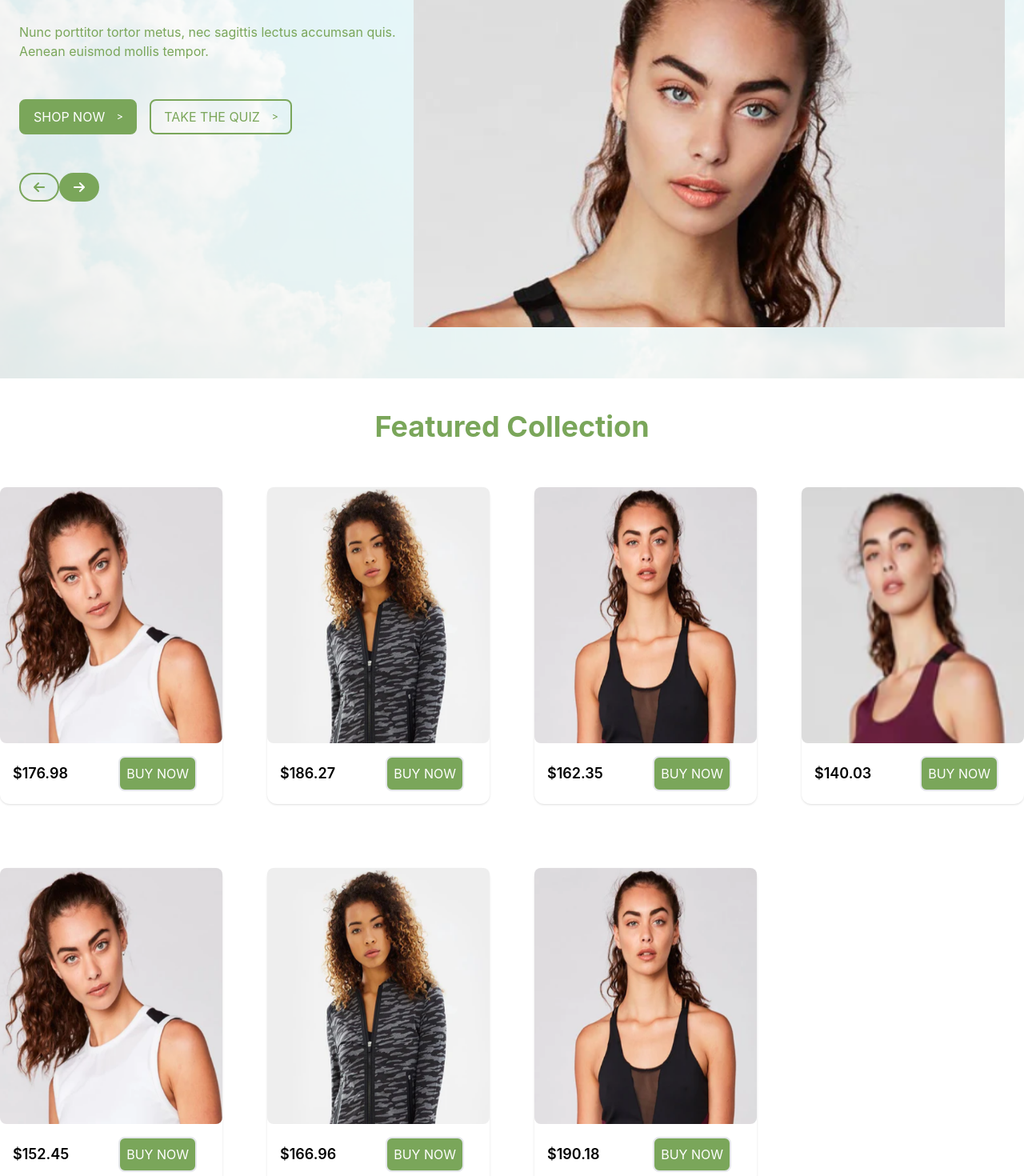
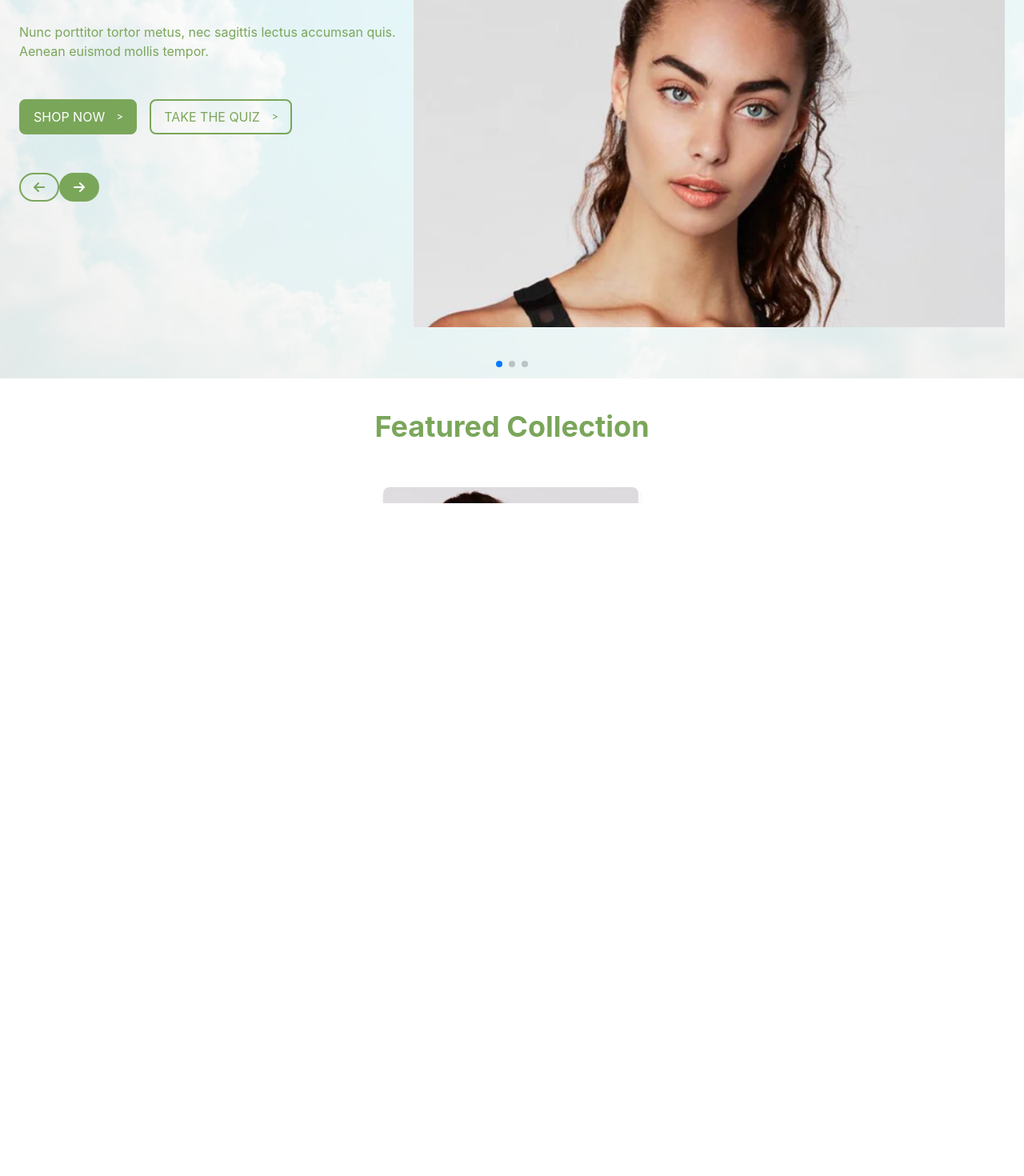
Before and after one commit to fer79/gamm-app, a React (Create React App) app: page / in a window 1280 px wide. Shown: the part 260-1730 px from the top of the page at 80% size. After the commit the page ends 889 px from the top, so only its background shows below. Built offline with nearby package versions, Linux system fonts and the light colour scheme.

Commit message:
hero-section

```diff
--- a/public/index.html
+++ b/public/index.html
@@ -1,7 +1,7 @@
 <!DOCTYPE html>
 <html lang="en">
   <head>
-    <!-- Minutos: 420 -->
+    <!-- Minutos: 1020 -->
     <meta charset="utf-8" />
     <link rel="icon" href="%PUBLIC_URL%/favicon.ico" />
     <meta name="viewport" content="width=device-width, initial-scale=1" />
--- a/src/App.jsx
+++ b/src/App.jsx
@@ -1,7 +1,7 @@
+import Link from './Components/Link';
+import Product from './Components/Product';
 import CartModal from './Components/CartModal';
-import Product from './Components/Product';
-import PrimaryButton from './Components/PrimaryButton';
-import SecondaryButton from './Components/SecondaryButton';
+import HeroSection from './Components/HeroSection';
 
 export default function App() {
 
@@ -9,46 +9,42 @@ export default function App() {
     <div className="relative flex min-h-screen flex-col overflow-hidden bg-white">
       <div className="text-white bg-bud-green text-center">30% OFF ALL ORDERS UNTIL 4/27</div>
       <nav className="flex flex-wrap justify-center text-bud-green py-4">
-      <div className="ml-auto">
-        <a className="px-4 underline font-bold decoration-2" href="#">HOME</a>
-        <a className="px-4 hover:text-lime-300" href="#">ITEM 1</a>
-        <a className="px-4 hover:text-lime-300" href="#">ITEM 2</a>
-        <a className="px-4 hover:text-lime-300" href="#">ITEM 3</a>
-        <a className="px-4 hover:text-lime-300" href="#">ITEM 4</a>
-        <a className="px-4 hover:text-lime-300" href="#">ITEM 5</a>
+        <div className="hidden sm:block ml-auto">
+          <Link value="HOME" active='active'></Link>
+          <Link value="ITEM 1"></Link>
+          <Link value="ITEM 2"></Link>
+          <Link value="ITEM 3"></Link>
+          <Link value="ITEM 4"></Link>
+          <Link value="ITEM 5"></Link>
         </div>
+        <div className="sm:hidden pl-2">Si</div>
         <div className="ml-auto"><CartModal></CartModal></div>
       </nav>
       <div className="bg-cover bg-center bg-fixed bg-sky-banner">
-      <div className="container mx-auto px-6 flex relative py-16 text-bud-green">
-        <div className="sm:w-2/3 lg:w-2/5 flex flex-col relative">
-          <h1 className="text-2xl sm:text-6xl">Lorem ipsum dolor sit amet</h1>
-          <p className="text-sm sm:text-base my-6">Nunc porttitor tortor metus, nec sagittis lectus accumsan quis. Aenean euismod mollis tempor.</p>
-          <div className="flex my-6">
-            <PrimaryButton value='Shop Now'></PrimaryButton>
-            <SecondaryButton value='Take the Quiz'></SecondaryButton>
-          </div>
-          <div className="flex my-6">
-            <a href="#" className="py-2 px-4 rounded-full bg-transparent border-2 border-bud-green hover:bg-lime-300 hover:border-lime-300"><svg xmlns="http://www.w3.org/2000/svg" viewBox="0 0 448 512" className="h-3 sm:h-4 fill-current text-bud-green"><path d="M9.4 233.4c-12.5 12.5-12.5 32.8 0 45.3l160 160c12.5 12.5 32.8 12.5 45.3 0s12.5-32.8 0-45.3L109.2 288 416 288c17.7 0 32-14.3 32-32s-14.3-32-32-32l-306.7 0L214.6 118.6c12.5-12.5 12.5-32.8 0-45.3s-32.8-12.5-45.3 0l-160 160z"/></svg></a>
-            <a href="#" className="py-2 px-4 rounded-full bg-bud-green border-2 border-bud-green  mr-4 hover:bg-lime-300"><svg xmlns="http://www.w3.org/2000/svg" viewBox="0 0 448 512" className="h-3 sm:h-4 fill-current text-white"><path d="M438.6 278.6c12.5-12.5 12.5-32.8 0-45.3l-160-160c-12.5-12.5-32.8-12.5-45.3 0s-12.5 32.8 0 45.3L338.8 224 32 224c-17.7 0-32 14.3-32 32s14.3 32 32 32l306.7 0L233.4 393.4c-12.5 12.5-12.5 32.8 0 45.3s32.8 12.5 45.3 0l160-160z"/></svg></a>
-          </div>
-        </div>
-        <div className="hidden sm:block sm:w-1/3 lg:w-3/5 relative">
-          <img src="/img/product-1.png" className="m-auto"/>
-        </div>
-      </div>
+        <HeroSection></HeroSection>
       </div>
       <div className="text-center pt-10">
         <h1 className="font-bold text-4xl mb-4 text-bud-green">Featured Collection</h1>
       </div>
       <section className="w-fit mx-auto grid grid-cols-1 md:grid-cols-2 lg:grid-cols-4 justify-items-center justify-center gap-y-20 gap-x-14 mt-10 mb-5">
-      <Product productImg='/img/product-2.png' price='$176.98'></Product>
-      <Product productImg='/img/product-3.png' price='$186.27'></Product>
-      <Product productImg='/img/product-4.png' price='$162.35'></Product>
-      <Product productImg='/img/product-5.png' price='$140.03'></Product>
-      <Product productImg='/img/product-2.png' price='$152.45'></Product>
-      <Product productImg='/img/product-3.png' price='$166.96'></Product>
-      <Product productImg='/img/product-4.png' price='$190.18'></Product>
+        <div className="swiper-pagination">
+          <Product id='1' productImg='/img/product-2.png' price='176.98'></Product>
+          <Product id='2' productImg='/img/product-3.png' price='186.27'></Product>
+          <Product id='3' productImg='/img/product-4.png' price='162.35'></Product>
+          <Product id='4' productImg='/img/product-5.png' price='140.03'></Product>
+          <Product id='5' productImg='/img/product-2.png' price='152.45'></Product>
+          <Product id='6' productImg='/img/product-3.png' price='166.96'></Product>
+          <Product id='7' productImg='/img/product-4.png' price='190.18'></Product>
+          <Product id='8' productImg='/img/product-5.png' price='120.83'></Product>
+
+          <Product id='9' productImg='/img/product-4.png' price='590.18'></Product>
+          <Product id='10' productImg='/img/product-3.png' price='666.96'></Product>
+          <Product id='11' productImg='/img/product-2.png' price='752.45'></Product>
+          <Product id='12' productImg='/img/product-5.png' price='540.03'></Product>
+          <Product id='13' productImg='/img/product-4.png' price='862.35'></Product>
+          <Product id='14' productImg='/img/product-3.png' price='686.27'></Product>
+          <Product id='15' productImg='/img/product-2.png' price='776.98'></Product>
+        </div>
       </section>
     </div>
   )
--- /dev/null
+++ b/src/Components/HeroSection.jsx
@@ -0,0 +1,81 @@
+import React, { useRef, useState } from 'react';
+import PrimaryButton from './PrimaryButton';
+import SecondaryButton from './SecondaryButton';
+
+// Swiper
+import { Swiper, SwiperSlide } from 'swiper/react';
+
+// Import Swiper styles
+import 'swiper/css';
+import 'swiper/css/pagination';
+import 'swiper/css/navigation';
+
+// import required modules
+import { Pagination, Navigation } from 'swiper/modules';
+  export default function HeroSection() {
+    return (
+      <Swiper pagination={true} modules={[Pagination, Navigation]}
+        navigation={{
+          nextEl: '.next',
+          prevEl: '.prev',
+      }}>
+        <SwiperSlide>
+          <div className="container mx-auto px-6 flex relative py-16 text-bud-green">
+            <div className="sm:w-2/3 lg:w-2/5 flex flex-col relative">
+                  <h1 className="text-2xl sm:text-6xl">Lorem ipsum dolor sit amet</h1>
+                  <p className="text-sm sm:text-base my-6">Nunc porttitor tortor metus, nec sagittis lectus accumsan quis. Aenean euismod mollis tempor.</p>
+                  <div className="flex my-6">
+                    <PrimaryButton value='Shop Now'></PrimaryButton>
+                    <SecondaryButton value='Take the Quiz'></SecondaryButton>
+                  </div>
+                  <div className="flex my-6">
+                    <button className="py-2 px-4 rounded-full bg-transparent border-2 border-bud-green hover:bg-lime-300 hover:border-lime-300"><svg xmlns="http://www.w3.org/2000/svg" viewBox="0 0 448 512" className="h-3 sm:h-4 fill-current text-bud-green"><path d="M9.4 233.4c-12.5 12.5-12.5 32.8 0 45.3l160 160c12.5 12.5 32.8 12.5 45.3 0s12.5-32.8 0-45.3L109.2 288 416 288c17.7 0 32-14.3 32-32s-14.3-32-32-32l-306.7 0L214.6 118.6c12.5-12.5 12.5-32.8 0-45.3s-32.8-12.5-45.3 0l-160 160z"/></svg></button>
+                    <button className="next py-2 px-4 rounded-full bg-bud-green border-2 border-bud-green  mr-4 hover:bg-lime-300"><svg xmlns="http://www.w3.org/2000/svg" viewBox="0 0 448 512" className="h-3 sm:h-4 fill-current text-white"><path d="M438.6 278.6c12.5-12.5 12.5-32.8 0-45.3l-160-160c-12.5-12.5-32.8-12.5-45.3 0s-12.5 32.8 0 45.3L338.8 224 32 224c-17.7 0-32 14.3-32 32s14.3 32 32 32l306.7 0L233.4 393.4c-12.5 12.5-12.5 32.8 0 45.3s32.8 12.5 45.3 0l160-160z"/></svg></button>
+                  </div>
+            </div>
+            <div className="hidden sm:block sm:w-1/3 lg:w-3/5 relative">
+              <img src="/img/product-1.png" className="m-auto"/>
+            </div>
+          </div>
+          </SwiperSlide>
+          <SwiperSlide>
+            <div className="container mx-auto px-6 flex relative py-16 text-bud-green">
+              <div className="sm:w-2/3 lg:w-2/5 flex flex-col relative">
+                    <h1 className="text-2xl sm:text-6xl">Cras in leo mollis</h1>
+                    <p className="text-sm sm:text-base my-6">Commodo velit quis, scelerisque nisi. Mauris non augue lorem.</p>
+                    <div className="flex my-6">
+                      <PrimaryButton value='Shop Now'></PrimaryButton>
+                      <SecondaryButton value='Take the Quiz'></SecondaryButton>
+                    </div>
+                    <div className="flex my-6">
+                      <button className="prev py-2 px-4 rounded-full bg-transparent border-2 border-bud-green hover:bg-lime-300 hover:border-lime-300"><svg xmlns="http://www.w3.org/2000/svg" viewBox="0 0 448 512" className="h-3 sm:h-4 fill-current text-bud-green"><path d="M9.4 233.4c-12.5 12.5-12.5 32.8 0 45.3l160 160c12.5 12.5 32.8 12.5 45.3 0s12.5-32.8 0-45.3L109.2 288 416 288c17.7 0 32-14.3 32-32s-14.3-32-32-32l-306.7 0L214.6 118.6c12.5-12.5 12.5-32.8 0-45.3s-32.8-12.5-45.3 0l-160 160z"/></svg></button>
+                      <button className="next py-2 px-4 rounded-full bg-bud-green border-2 border-bud-green  mr-4 hover:bg-lime-300"><svg xmlns="http://www.w3.org/2000/svg" viewBox="0 0 448 512" className="h-3 sm:h-4 fill-current text-white"><path d="M438.6 278.6c12.5-12.5 12.5-32.8 0-45.3l-160-160c-12.5-12.5-32.8-12.5-45.3 0s-12.5 32.8 0 45.3L338.8 224 32 224c-17.7 0-32 14.3-32 32s14.3 32 32 32l306.7 0L233.4 393.4c-12.5 12.5-12.5 32.8 0 45.3s32.8 12.5 45.3 0l160-160z"/></svg></button>
+                    </div>
+              </div>
+              <div className="hidden sm:block sm:w-1/3 lg:w-3/5 relative">
+                <img src="/img/product-2.png" className="m-auto"/>
+              </div>
+            </div>
+          </SwiperSlide>
+          <SwiperSlide>
+            <div className="container mx-auto px-6 flex relative py-16 text-bud-green">
+              <div className="sm:w-2/3 lg:w-2/5 flex flex-col relative">
+                    <h1 className="text-2xl sm:text-6xl">Quisque eget orci gravida</h1>
+                    <p className="text-sm sm:text-base my-6">Donec imperdiet elementum accumsan. Donec hendrerit in erat eu pretium. Sed auctor rhoncus laoreet.</p>
+                    <div className="flex my-6">
+                      <PrimaryButton value='Shop Now'></PrimaryButton>
+                      <SecondaryButton value='Take the Quiz'></SecondaryButton>
+                    </div>
+                    <div className="flex my-6">
+                      <button className="prev py-2 px-4 rounded-full bg-transparent border-2 border-bud-green hover:bg-lime-300 hover:border-lime-300"><svg xmlns="http://www.w3.org/2000/svg" viewBox="0 0 448 512" className="h-3 sm:h-4 fill-current text-bud-green"><path d="M9.4 233.4c-12.5 12.5-12.5 32.8 0 45.3l160 160c12.5 12.5 32.8 12.5 45.3 0s12.5-32.8 0-45.3L109.2 288 416 288c17.7 0 32-14.3 32-32s-14.3-32-32-32l-306.7 0L214.6 118.6c12.5-12.5 12.5-32.8 0-45.3s-32.8-12.5-45.3 0l-160 160z"/></svg></button>
+                      <button className="py-2 px-4 rounded-full bg-bud-green border-2 border-bud-green  mr-4 hover:bg-lime-300"><svg xmlns="http://www.w3.org/2000/svg" viewBox="0 0 448 512" className="h-3 sm:h-4 fill-current text-white"><path d="M438.6 278.6c12.5-12.5 12.5-32.8 0-45.3l-160-160c-12.5-12.5-32.8-12.5-45.3 0s-12.5 32.8 0 45.3L338.8 224 32 224c-17.7 0-32 14.3-32 32s14.3 32 32 32l306.7 0L233.4 393.4c-12.5 12.5-12.5 32.8 0 45.3s32.8 12.5 45.3 0l160-160z"/></svg></button>
+                    </div>
+              </div>
+              <div className="hidden sm:block sm:w-1/3 lg:w-3/5 relative">
+                <img src="/img/product-3.png" className="m-auto"/>
+              </div>
+            </div>
+          </SwiperSlide>
+      </Swiper>
+    );
+  }
--- /dev/null
+++ b/src/Components/Link.jsx
@@ -0,0 +1,11 @@
+export default function Link({ value = '', active = ''}) {
+  return (
+    <>
+      { (active == "active") ? (
+        <a className="px-4 underline font-bold decoration-2" href="#">{value}</a>
+      ) : (
+        <a className="px-4 hover:text-lime-300" href="#">{value}</a>
+      )}
+    </>
+  );
+}
--- a/src/Components/PrimaryButton.jsx
+++ b/src/Components/PrimaryButton.jsx
@@ -1,5 +1,5 @@
-export default function PrimaryButton({ value = '', onclick = ''}) {
+export default function PrimaryButton({ value = '', onclick}) {
   return (
-    <button onclick={onclick} className="uppercase py-2 px-4 rounded-lg bg-bud-green border-2 border-bud-green text-white text-md mr-4 hover:bg-lime-300"><div className="flex">{value}<svg viewBox="0 0 384 512" className="pl-4 pt-2 h-4 fill-current text-white"><path d="M3.4 81.7c-7.9 15.8-1.5 35 14.3 42.9L280.5 256 17.7 387.4C1.9 395.3-4.5 414.5 3.4 430.3s27.1 22.2 42.9 14.3l320-160c10.8-5.4 17.7-16.5 17.7-28.6s-6.8-23.2-17.7-28.6l-320-160c-15.8-7.9-35-1.5-42.9 14.3z"/></svg></div></button>
+    <button onClick={onclick} className="uppercase py-2 px-4 rounded-lg bg-bud-green border-2 border-bud-green text-white text-md mr-4 hover:bg-lime-300"><div className="flex">{value}<svg viewBox="0 0 384 512" className="pl-4 pt-2 h-4 fill-current text-white"><path d="M3.4 81.7c-7.9 15.8-1.5 35 14.3 42.9L280.5 256 17.7 387.4C1.9 395.3-4.5 414.5 3.4 430.3s27.1 22.2 42.9 14.3l320-160c10.8-5.4 17.7-16.5 17.7-28.6s-6.8-23.2-17.7-28.6l-320-160c-15.8-7.9-35-1.5-42.9 14.3z"/></svg></div></button>
   );
 }
--- a/src/Components/Product.jsx
+++ b/src/Components/Product.jsx
@@ -1,12 +1,22 @@
-export default function ProductImage({ productImg = '', price = ''}) {
+import { useState } from "react";
+
+export default function Product({ id = '', productImg = '', price = ''}) {
+
+  const [cartItems, setCartItems] = useState([]);
+
+  const addToCart = (id, price, productImg) => {
+    cartItems.push({ id, price, productImg });
+    setCartItems([...cartItems]);
+  };
+
   return (
-    <div className="w-62 bg-white shadow rounded-xl duration-500 hover:scale-105">
+    <div key={id} className="w-62 bg-white shadow rounded-xl duration-500 hover:scale-105">
       <img src={productImg} className="w-100 h-80 rounded-lg"/>
       <div className="px-4 py-3 w-62">
           <div className="flex items-center">
-            <p className="text-lg font-semibold text-black my-3">{price}</p>
+            <p className="text-lg font-semibold text-black my-3">${price}</p>
             <div className="ml-auto">
-              <button className="uppercase py-2 px-2 rounded-lg bg-bud-green border-2 text-white text-md mr-4 hover:bg-lime-300">Buy Now</button>
+              <button onClick={() => addToCart(id, price, productImg)} className="uppercase py-2 px-2 rounded-lg bg-bud-green border-2 text-white text-md mr-4 hover:bg-lime-300">Buy Now</button>
             </div>
           </div>
       </div>
--- a/src/Components/SecondaryButton.jsx
+++ b/src/Components/SecondaryButton.jsx
@@ -1,5 +1,5 @@
-export default function SecondaryButton({ value = '', onClick = ''}) {
+export default function SecondaryButton({ value = '', onClick}) {
   return (
-    <button onclick={onClick} className="uppercase py-2 px-4 rounded-lg bg-transparent border-2 border-bud-green text-bud-green hover:bg-lime-300 hover:border-lime-300 text-md"><div className="flex">{value}<svg viewBox="0 0 384 512" className="pl-4 pt-2 h-4 fill-current text-bud-green"><path d="M3.4 81.7c-7.9 15.8-1.5 35 14.3 42.9L280.5 256 17.7 387.4C1.9 395.3-4.5 414.5 3.4 430.3s27.1 22.2 42.9 14.3l320-160c10.8-5.4 17.7-16.5 17.7-28.6s-6.8-23.2-17.7-28.6l-320-160c-15.8-7.9-35-1.5-42.9 14.3z"/></svg></div></button>
+    <button onClick={onClick} className="uppercase py-2 px-4 rounded-lg bg-transparent border-2 border-bud-green text-bud-green hover:bg-lime-300 hover:border-lime-300 text-md"><div className="flex">{value}<svg viewBox="0 0 384 512" className="pl-4 pt-2 h-4 fill-current text-bud-green"><path d="M3.4 81.7c-7.9 15.8-1.5 35 14.3 42.9L280.5 256 17.7 387.4C1.9 395.3-4.5 414.5 3.4 430.3s27.1 22.2 42.9 14.3l320-160c10.8-5.4 17.7-16.5 17.7-28.6s-6.8-23.2-17.7-28.6l-320-160c-15.8-7.9-35-1.5-42.9 14.3z"/></svg></div></button>
   );
 }
```
Also changed, not shown: src/Components/CartModal.jsx (+28 -18 lines), public/img/empty-cart.png (added). Lines whose indentation alone changed are shown as unchanged.
